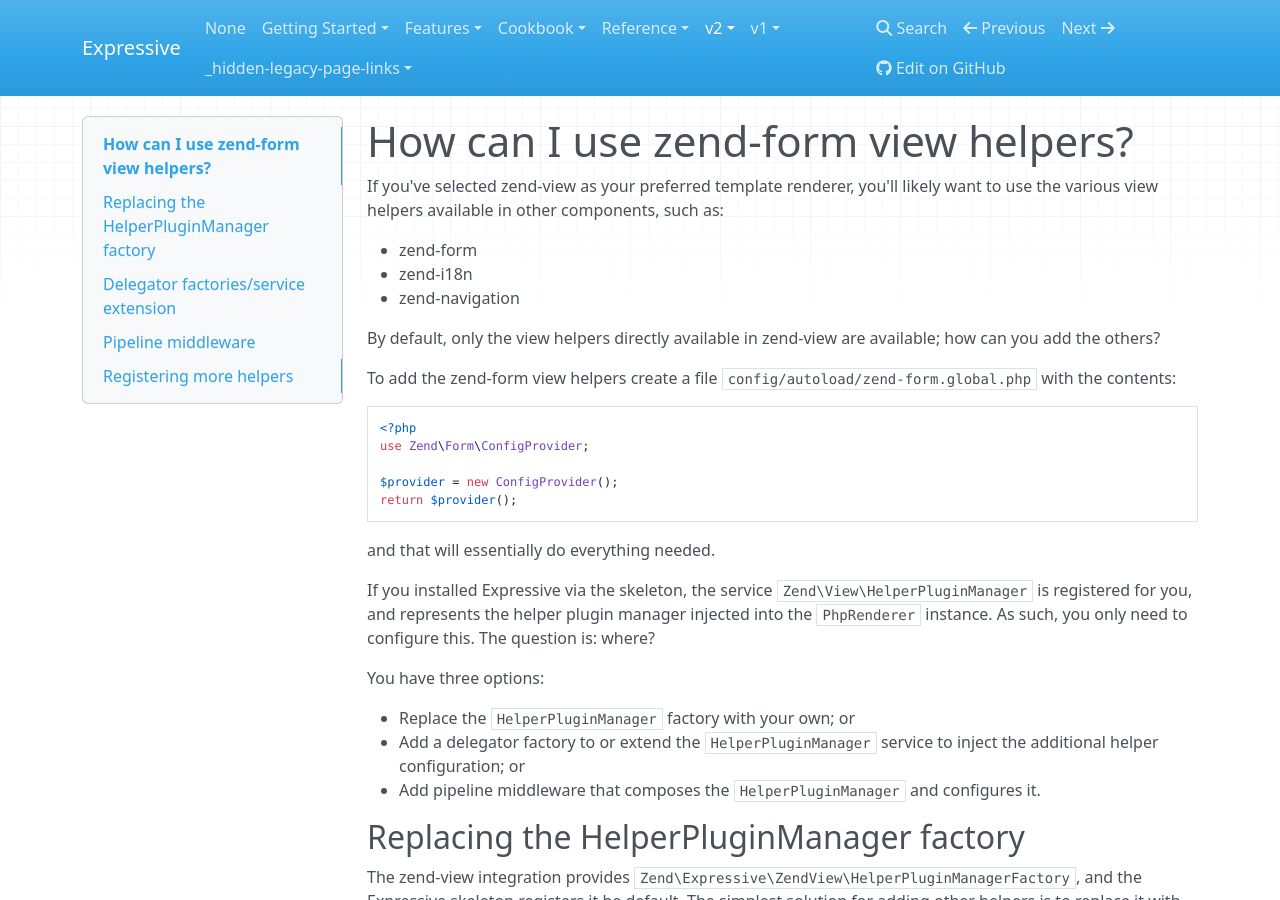
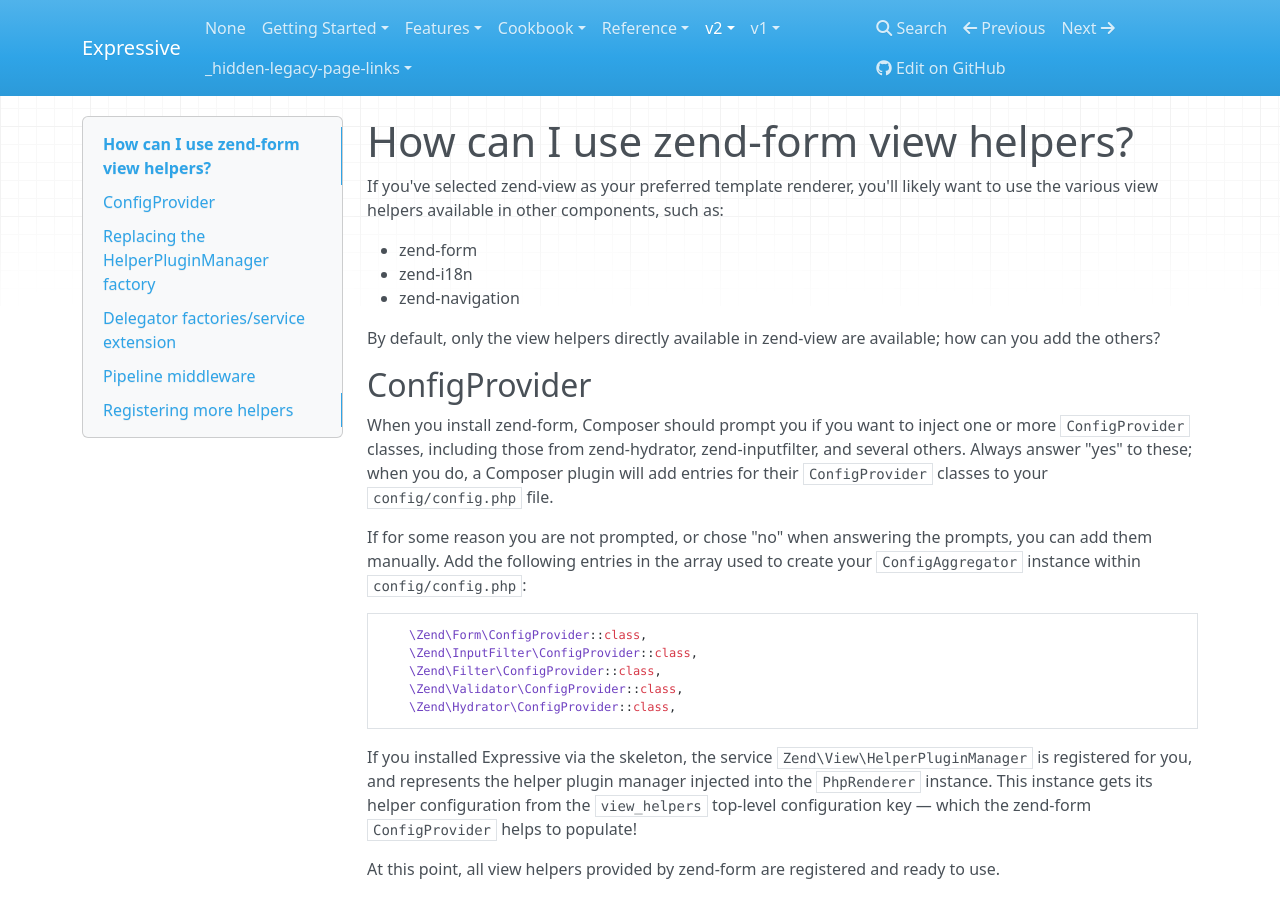
Before and after one commit to zendframework/zend-expressive, an MkDocs documentation site: the page built from docs/book/v2/cookbook/using-zend-form-view-helpers.md, in a window 1280 px wide and 900 px high. Built offline with MkDocs 1.6.1, drawn with Linux system fonts in a browser that asks for light colours; nearby versions of some CDN libraries; old or Windows-style settings are respelled for this version of MkDocs; some of the changed text lies outside the part shown.

Commit message:
Use component provided config providers.
The provided zend-form component config provider can configure the HelperPluginManager in Expressive v2, as in v3.  It is not essential to replace/delegate/extend the HelperPluginManager factory.

````diff
--- a/docs/book/v2/cookbook/using-zend-form-view-helpers.md
+++ b/docs/book/v2/cookbook/using-zend-form-view-helpers.md
@@ -10,25 +10,36 @@
 By default, only the view helpers directly available in zend-view are available;
 how can you add the others?
 
-To add the zend-form view helpers create a file `config/autoload/zend-form.global.php`
-with the contents:
+## ConfigProvider
+
+When you install zend-form, Composer should prompt you if you want to inject one
+or more `ConfigProvider` classes, including those from zend-hydrator,
+zend-inputfilter, and several others. Always answer "yes" to these; when you do,
+a Composer plugin will add entries for their `ConfigProvider` classes to your
+`config/config.php` file.
+
+If for some reason you are not prompted, or chose "no" when answering the
+prompts, you can add them manually. Add the following entries in the array used
+to create your `ConfigAggregator` instance within `config/config.php`:
 
 ```php
-<?php
-use Zend\Form\ConfigProvider;
-
-$provider = new ConfigProvider();
-return $provider();
+    \Zend\Form\ConfigProvider::class,
+    \Zend\InputFilter\ConfigProvider::class,
+    \Zend\Filter\ConfigProvider::class,
+    \Zend\Validator\ConfigProvider::class,
+    \Zend\Hydrator\ConfigProvider::class,
 ```
-
-and that will essentially do everything needed.
 
 If you installed Expressive via the skeleton, the service
 `Zend\View\HelperPluginManager` is registered for you, and represents the helper
-plugin manager injected into the `PhpRenderer` instance. As such, you only need
-to configure this. The question is: where?
+plugin manager injected into the `PhpRenderer` instance. This instance gets its
+helper configuration from the `view_helpers` top-level configuration key &mdash;
+which the zend-form `ConfigProvider` helps to populate!
 
-You have three options:
+At this point, all view helpers provided by zend-form are registered and ready
+to use.
+
+Alternative options to configure HelperPluginManager:
 
 - Replace the `HelperPluginManager` factory with your own; or
 - Add a delegator factory to or extend the `HelperPluginManager` service to
````
